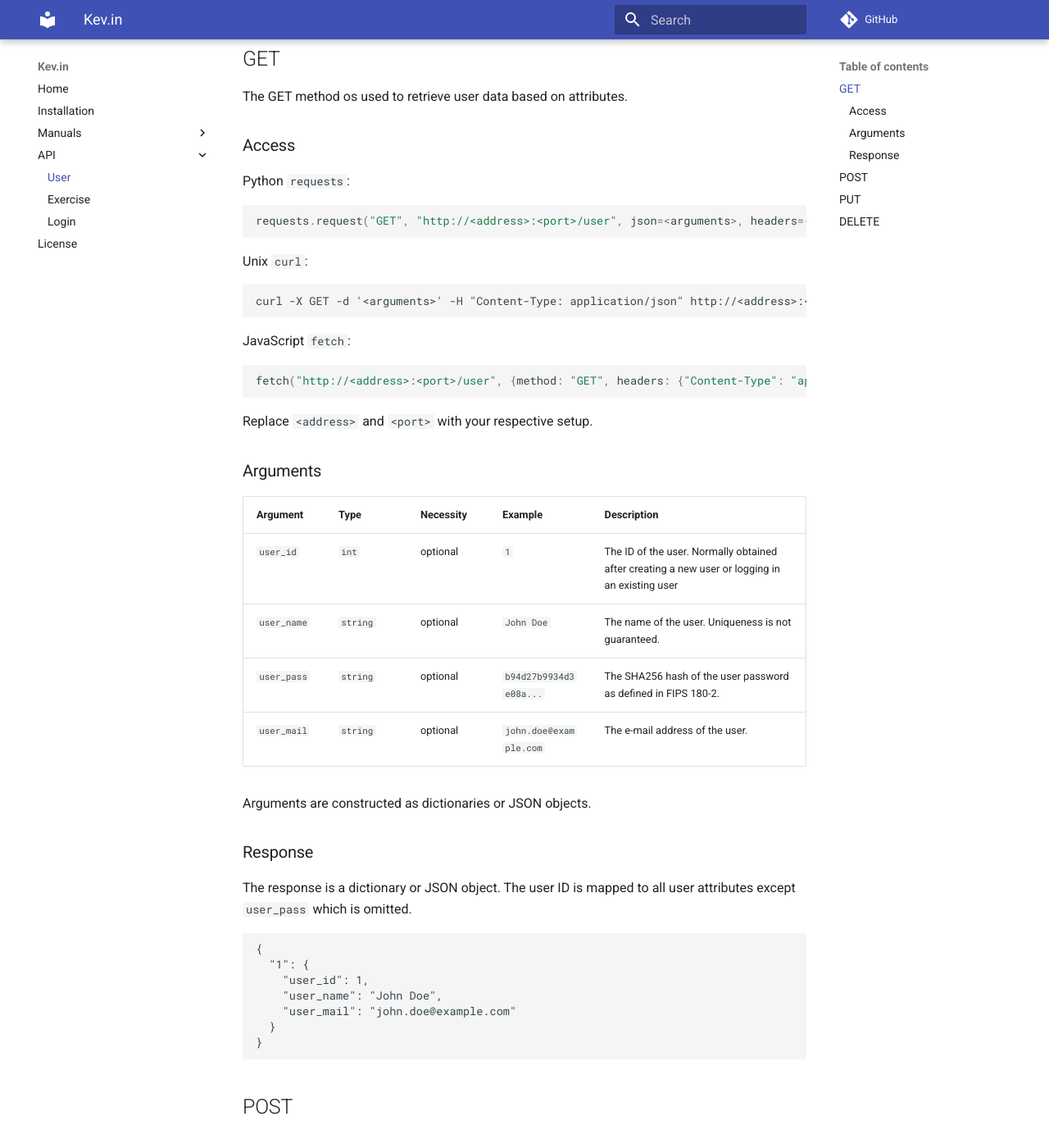
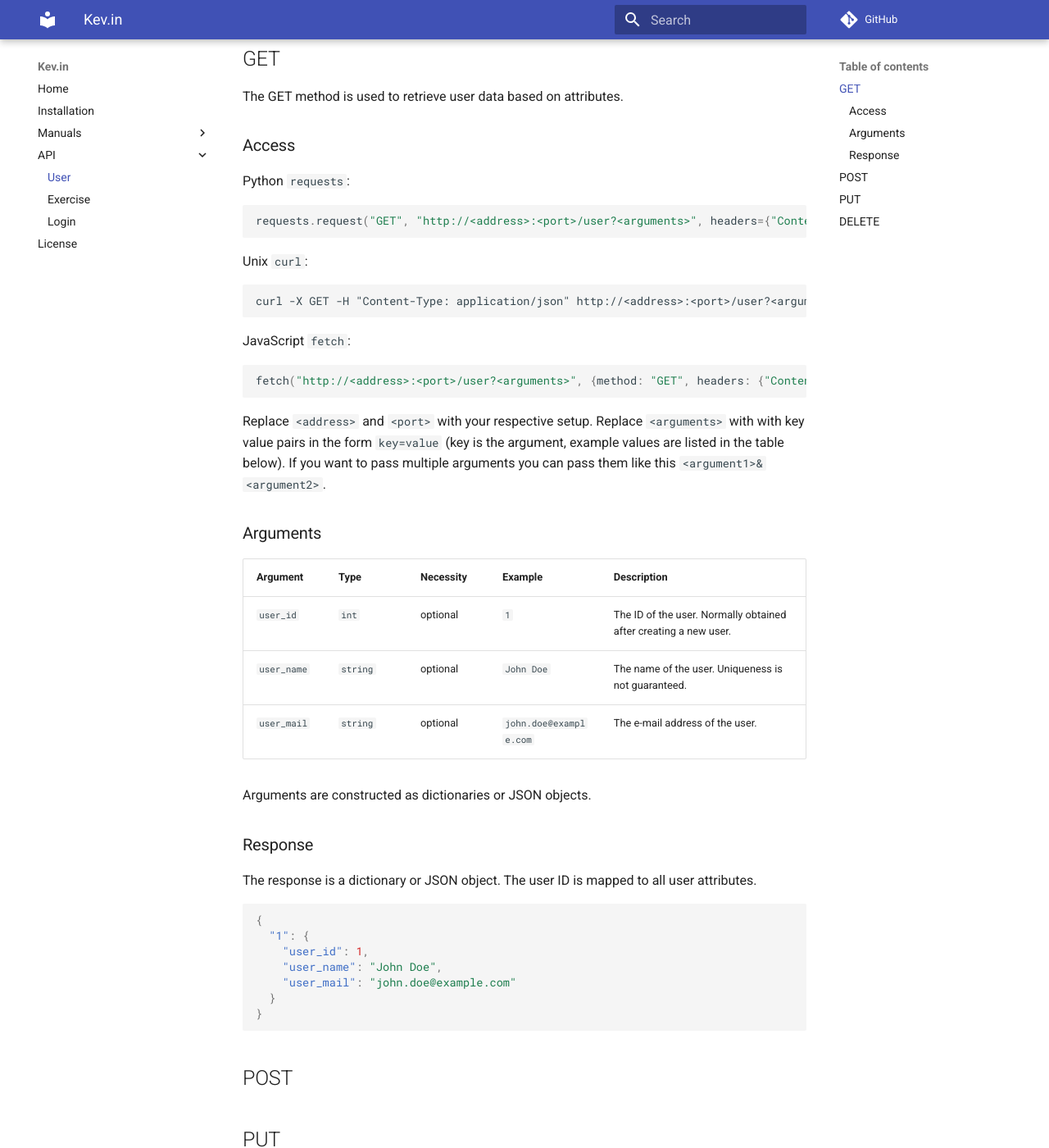
Before and after one commit to mlinke-ai/kev_in, an MkDocs documentation site: the page built from docs/api/user.md, in a window 1280 px wide and 1400 px high, scrolled down 337 px. Shown: the whole window at 82% size. Built offline with MkDocs 1.6.1 and Material for MkDocs 9.7.7, drawn with Linux system fonts in a browser that asks for light colours; comment, search, counter and statistics services are not loaded.

Commit message:
some small canges in get doc

````diff
--- a/docs/api/user.md
+++ b/docs/api/user.md
@@ -18,46 +18,46 @@ The endpoint can be accessed at `<address>:<port>/user`.
 
 ## GET
 
-The GET method os used to retrieve user data based on attributes.
+The GET method is used to retrieve user data based on attributes.
 
 ### Access
 
 Python `requests`:
 
 ```python
-requests.request("GET", "http://<address>:<port>/user", json=<arguments>, headers={"Content-Type": "application/json"})
+requests.request("GET", "http://<address>:<port>/user?<arguments>", headers={"Content-Type": "application/json"})
 ```
 
 Unix `curl`:
 
 ```
-curl -X GET -d '<arguments>' -H "Content-Type: application/json" http://<address>:<port>/user
+curl -X GET -H "Content-Type: application/json" http://<address>:<port>/user?<arguments>
 ```
 
 JavaScript `fetch`:
 
 ```javascript
-fetch("http://<address>:<port>/user", {method: "GET", headers: {"Content-Type": "application/json"}, body: JSON.stringify(<arguments>)})
+fetch("http://<address>:<port>/user?<arguments>", {method: "GET", headers: {"Content-Type": "application/json"}})
 ```
 
 Replace `<address>` and `<port>` with your respective setup.
+Replace `<arguments>` with with key value pairs in the form `key=value` (key is the argument, example values are listed in the table below). If you want to pass multiple arguments you can pass them like this `<argument1>&<argument2>`.
 
 ### Arguments
 
 | Argument | Type | Necessity | Example | Description |
 |---|---|---|---|---|
-| `user_id` | `int` | optional | `1` | The ID of the user. Normally obtained after creating a new user or logging in an existing user |
+| `user_id` | `int` | optional | `1` | The ID of the user. Normally obtained after creating a new user. |
 | `user_name` | `string` | optional | `John Doe` | The name of the user. Uniqueness is not guaranteed. |
-| `user_pass` | `string` | optional | `b94d27b9934d3e08a...` | The SHA256 hash of the user password as defined in FIPS 180-2. |
 | `user_mail` | `string` | optional | `john.doe@example.com` | The e-mail address of the user. |
 
 Arguments are constructed as dictionaries or JSON objects.
 
 ### Response
 
-The response is a dictionary or JSON object. The user ID is mapped to all user attributes except `user_pass` which is omitted.
+The response is a dictionary or JSON object. The user ID is mapped to all user attributes.
 
-```
+```JSON
 {
   "1": {
     "user_id": 1,
````
